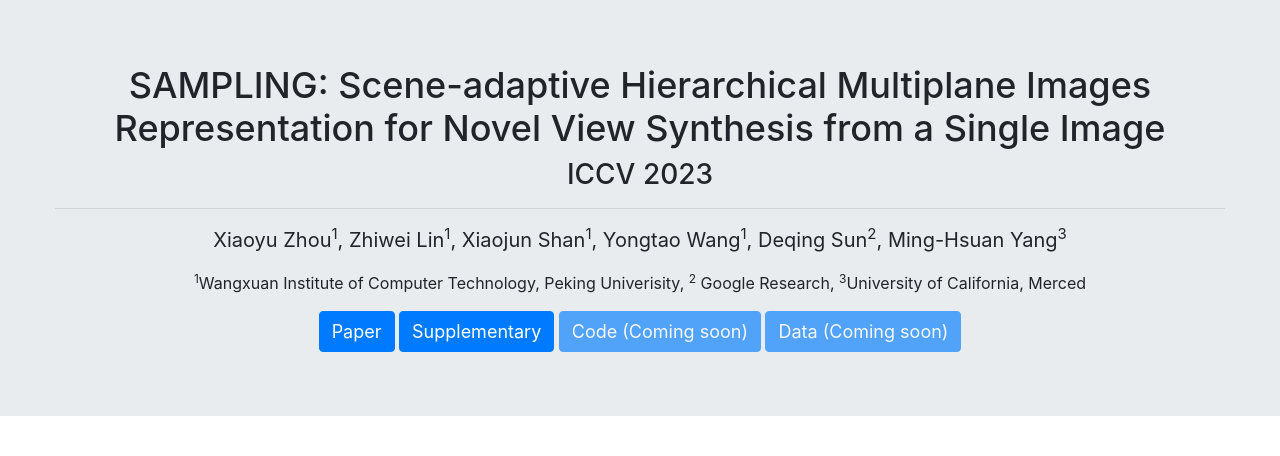
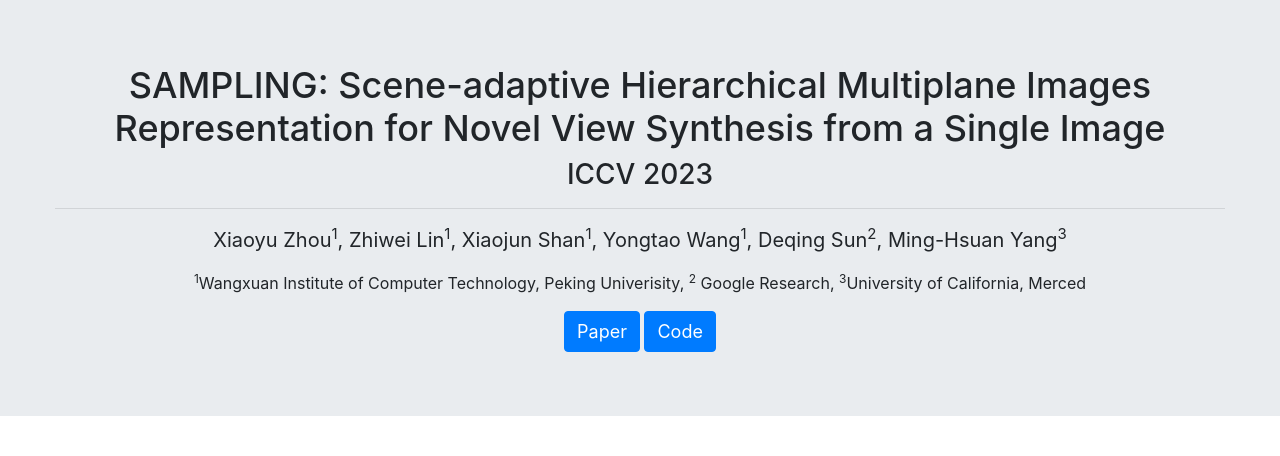
Before and after one commit to PKUVDIG/PKUVDIG.github.io, a plain HTML site: page index.html in a window 1280 px wide. Shown: the top 456 px of the page. Drawn offline with nearby package versions, Linux system fonts and the light colour scheme.

Commit message:
index.html

```diff
--- a/index.html
+++ b/index.html
@@ -28,13 +28,12 @@
 
 <p class="author-affiliation"><sup>1</sup>Wangxuan Institute of Computer Technology, Peking Univerisity, <sup>2</sup> Google Research, <sup>3</sup>University of California, Merced</p>
 
-<div aria-label="Top menu" class="btn-group" role="group"><a class="btn btn-primary" href="materialistic_camera_ready.pdf">Paper</a></div>
+<div aria-label="Top menu" class="btn-group" role="group"><a class="btn btn-primary" href="https://arxiv.org/pdf/2309.06323.pdf">Paper</a></div>
 
-<div aria-label="Top menu" class="btn-group" role="group"><a class="btn btn-primary" href="materialistic_supplementary.pdf">Supplementary</a></div>
+<!-- <div aria-label="Top menu" class="btn-group" role="group"><a class="btn btn-primary" href="materialistic_supplementary.pdf">Supplementary</a></div>
+ -->
+<div aria-label="Top menu" class="btn-group" role="group"><a class="btn btn-primary" href="https://github.com/PKUVDIG/SAMPLING">Code</a></div>
 
-<div aria-label="Top menu" class="btn-group" role="group"><a class="btn btn-primary disabled" href="">Code (Coming soon)</a></div>
-
-<div aria-label="Top menu" class="btn-group" role="group"><a class="btn btn-primary disabled" href="">Data (Coming soon)</a></div>
 </div>
 </div>
 
```
